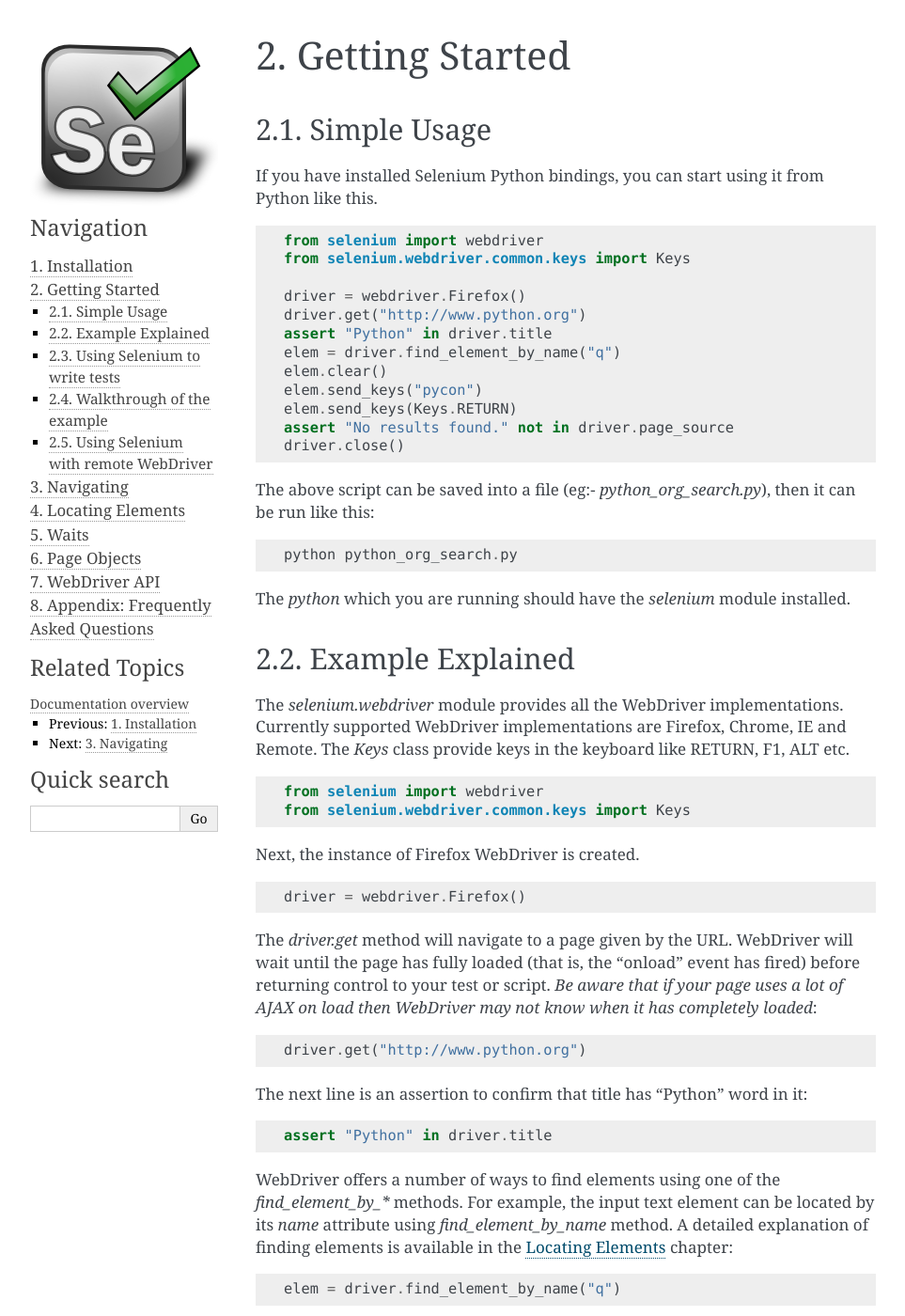
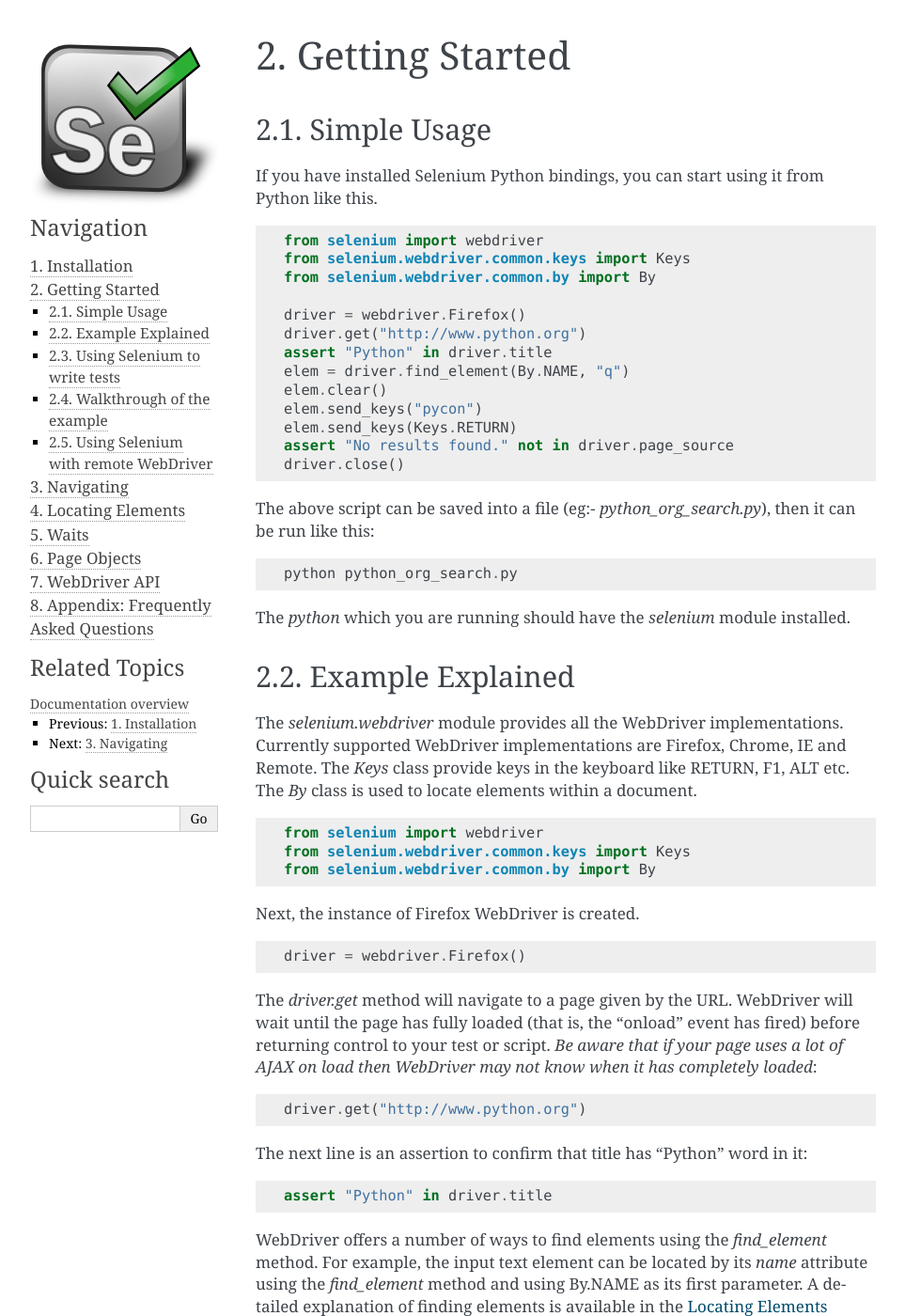
Before and after one commit to baijum/selenium-python, a Sphinx documentation site: the page built from source/getting-started.rst, in a window 1280 px wide and 1400 px high. Shown: the whole window at 94% size, without its empty margins (148-1111 px from the left). Built offline with Sphinx 7.4.7, drawn with Linux system fonts in a browser that asks for light colours; some of the changed text lies outside the part shown.

Commit message:
Updated find_element method

```diff
--- a/source/getting-started.rst
+++ b/source/getting-started.rst
@@ -13,11 +13,12 @@
 
   from selenium import webdriver
   from selenium.webdriver.common.keys import Keys
+  from selenium.webdriver.common.by import By
 
   driver = webdriver.Firefox()
   driver.get("http://www.python.org")
   assert "Python" in driver.title
-  elem = driver.find_element_by_name("q")
+  elem = driver.find_element(By.NAME, "q")
   elem.clear()
   elem.send_keys("pycon")
   elem.send_keys(Keys.RETURN)
@@ -37,11 +38,13 @@
 The `selenium.webdriver` module provides all the WebDriver implementations.
 Currently supported WebDriver implementations are Firefox, Chrome, IE and
 Remote.  The `Keys` class provide keys in the keyboard like RETURN, F1, ALT etc.
+The `By` class is used to locate elements within a document.
 
 ::
 
   from selenium import webdriver
   from selenium.webdriver.common.keys import Keys
+  from selenium.webdriver.common.by import By
 
 Next, the instance of Firefox WebDriver is created.
 
@@ -61,13 +64,13 @@
 
   assert "Python" in driver.title
 
-WebDriver offers a number of ways to find elements using one of the
-`find_element_by_*` methods.  For example, the input text element can be located
-by its `name` attribute using `find_element_by_name` method.  A detailed
-explanation of finding elements is available in the :ref:`locating-elements`
+WebDriver offers a number of ways to find elements using the
+`find_element` method.  For example, the input text element can be located
+by its `name` attribute using the `find_element` method and using By.NAME as its first parameter.
+A detailed explanation of finding elements is available in the :ref:`locating-elements`
 chapter::
 
-  elem = driver.find_element_by_name("q")
+  elem = driver.find_element(By.NAME, "q")
 
 Next, we are sending keys, this is similar to entering keys using your keyboard.
 Special keys can be sent using `Keys` class imported from
@@ -107,6 +110,7 @@
   import unittest
   from selenium import webdriver
   from selenium.webdriver.common.keys import Keys
+  from selenium.webdriver.common.by import By
 
   class PythonOrgSearch(unittest.TestCase):
 
@@ -117,7 +121,7 @@
           driver = self.driver
           driver.get("http://www.python.org")
           self.assertIn("Python", driver.title)
-          elem = driver.find_element_by_name("q")
+          elem = driver.find_element(By.NAME, "q")
           elem.send_keys("pycon")
           elem.send_keys(Keys.RETURN)
           assert "No results found." not in driver.page_source
@@ -157,13 +161,14 @@
 test cases.  The `selenium.webdriver` module provides all the WebDriver
 implementations.  Currently supported WebDriver implementations are Firefox,
 Chrome, IE and Remote.  The `Keys` class provides keys in the keyboard like
-RETURN, F1, ALT etc.
+RETURN, F1, ALT etc. The `By` class is used to locate elements within a document.
 
 ::
 
   import unittest
   from selenium import webdriver
   from selenium.webdriver.common.keys import Keys
+  from selenium.webdriver.common.by import By
 
 The test case class is inherited from `unittest.TestCase`.  Inheriting from
 `TestCase` class is the way to tell `unittest` module that this is a test case::
@@ -202,13 +207,13 @@
           self.assertIn("Python", driver.title)
 
 
-WebDriver offers a number of ways to find elements using one of the
-`find_element_by_*` methods.  For example, the input text element can be located
-by its `name` attribute using `find_element_by_name` method.  Detailed
+WebDriver offers a number of ways to find elements using the
+`find_element` method.  For example, the input text element can be located
+by its `name` attribute using the `find_element` method.  Detailed
 explanation of finding elements is available in the :ref:`locating-elements`
 chapter::
 
-          elem = driver.find_element_by_name("q")
+          elem = driver.find_element(By.NAME, "q")
 
 Next, we are sending keys, this is similar to entering keys using your keyboard.
 Special keys can be send using `Keys` class imported from
```
